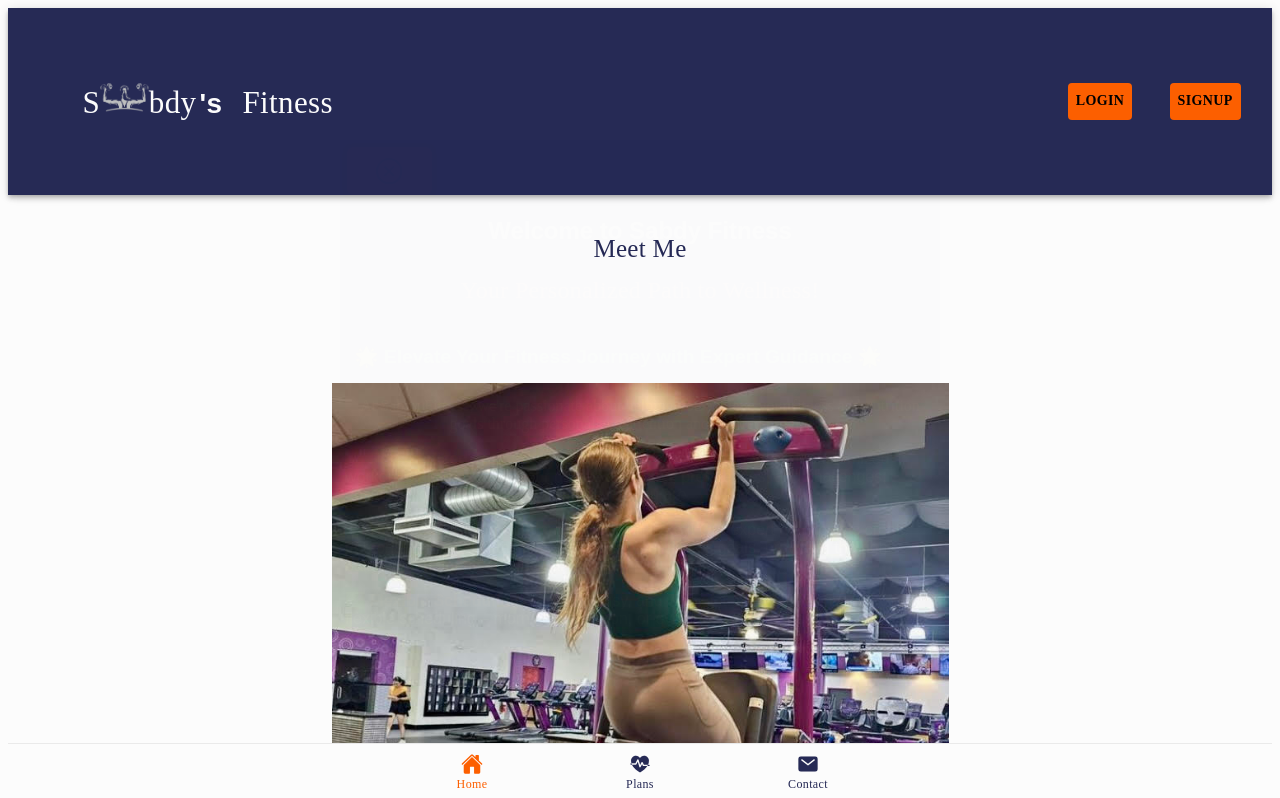
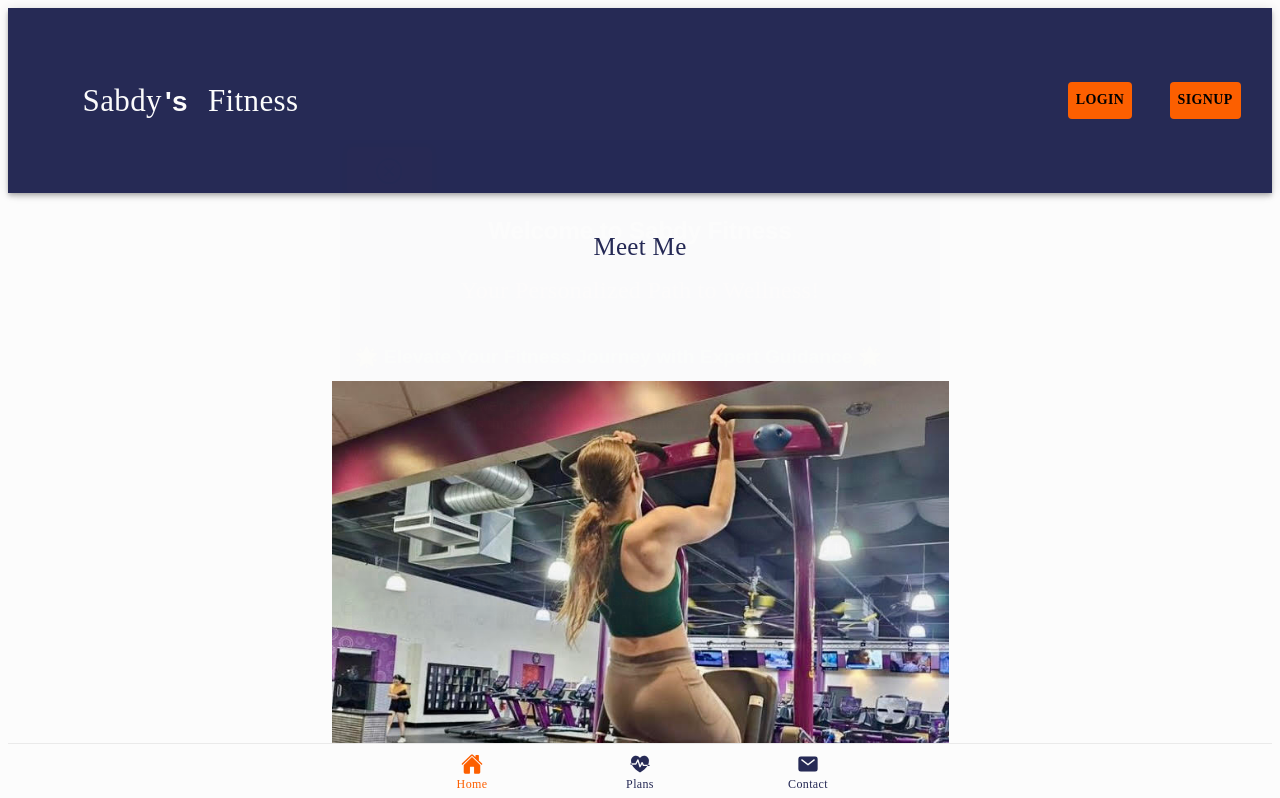
Before and after one commit to sandyjtech/sabdy-fitness, a React (Create React App) app in the folder client/: page / in a window 1280 px wide. Shown: the top 798 px of the page. Built offline with nearby package versions, Linux system fonts and the light colour scheme; no server answers.

Commit message:
Update Header.js
updated header logo

```diff
--- a/client/src/components/Header.js
+++ b/client/src/components/Header.js
@@ -48,9 +48,7 @@ const Header = () => {
       <IonToolbar>
         <header className="head">
           <IonTitle className="header">
-            S
-            <img className="header-photo" src={strengthLogo} alt="Strength" />
-            bdy
+            Sabdy
             <span className="fitness">'s</span>
             Fitness
           </IonTitle>
```
